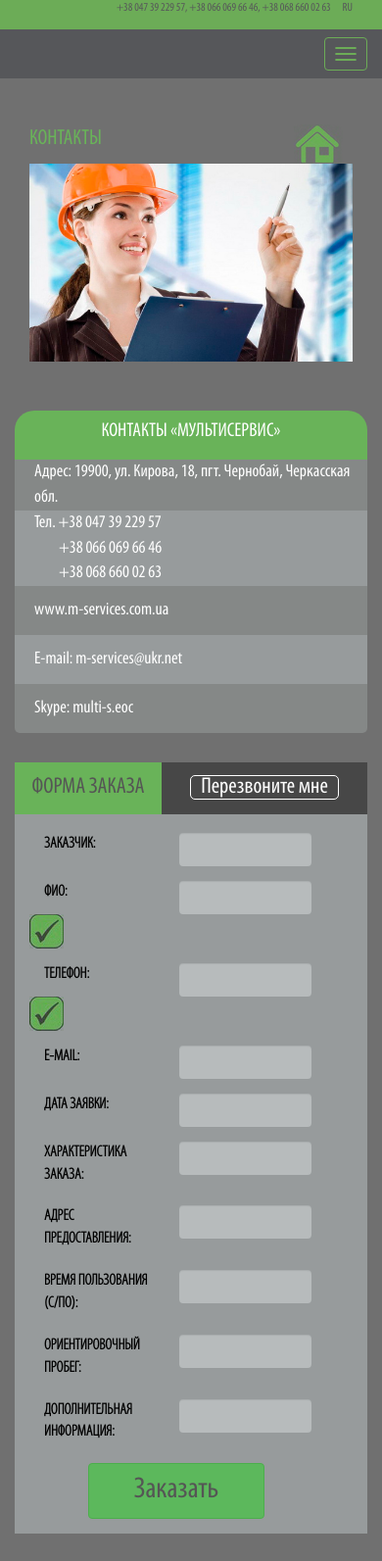
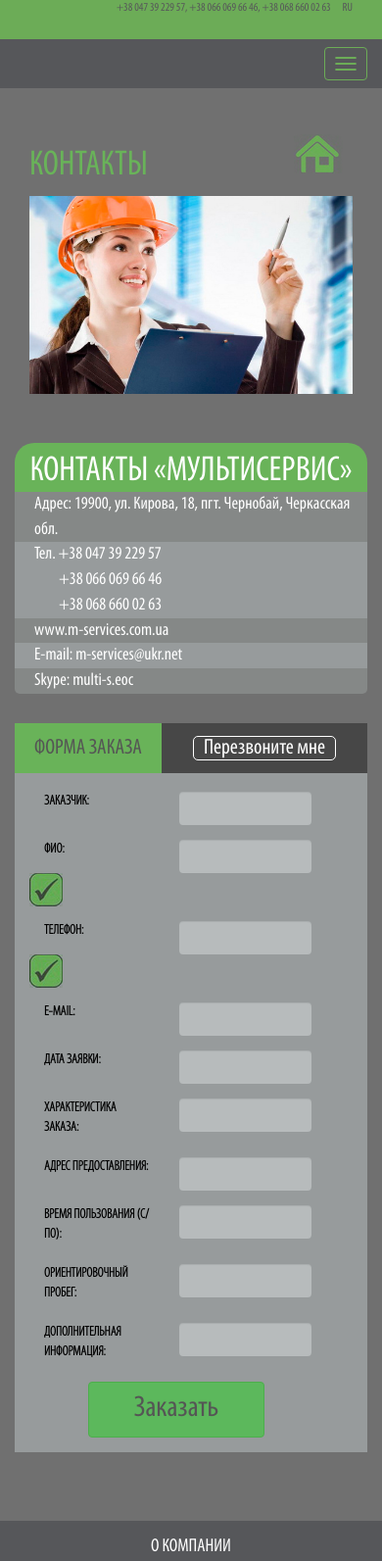
Before and after one commit to Volodymyr75/multiservise, a PHP site: page /site/contact.html in a window 390 px wide. Shown: the top 1593 px of the page at 98% size. Run offline with PHP 8.4, Linux system fonts and the light colour scheme.

Commit message:
forma small

```diff
--- a/site/contact.html
+++ b/site/contact.html
@@ -144,34 +144,34 @@
 							    			<div class="col-sm-5 col-xs-12 no-padding-right">
 							    				<div class="form-group col-sm-12 col-xs-12 no-padding-right">
 								    				<label class="col-sm-3 col-xs-5 control-label" for="zakaz">ЗАКАЗЧИК:</label>
-								    				<div class="col-lg-8 col-xs-6">
+								    				<div class="col-lg-8 col-sm-7 col-xs-6">
 								    					<input type="text" name="name" class="form-control" id="zakaz" placeholder="">
 								    				</div>
 								    			</div>
 								    			<div class="form-group col-sm-12 col-xs-12 no-padding-right">
 								    				<label class="col-sm-3 col-xs-5 control-label">ФИО:</label>
-								    				<div class="col-lg-8 col-xs-6">
+								    				<div class="col-lg-8 col-sm-7 col-xs-6"">
 								    					<input type="text" name="name" class="form-control" id="" placeholder="">
 
 								    				</div>
-								    				<img src="images/mark35-35.png" alt="mark">
+								    				<img src="images/mark34-34.png" alt="mark">
 								    			</div>
 								    			<div class="form-group col-sm-12 col-xs-12 no-padding-right">
 								    				<label class="col-sm-3 col-xs-5 control-label">ТЕЛЕФОН:</label>
-								    				<div class="col-lg-8 col-xs-6">
+								    				<div class="col-lg-8 col-sm-7 col-xs-6">
 								    					<input type="text" name="name" class="form-control" id="" placeholder="">
 								    				</div>
-									    			    <img src="images/mark35-35.png" alt="mark"">
+									    			    <img src="images/mark34-34.png" alt="mark"">
 									    		</div>
 								    			<div class="form-group col-sm-12 col-xs-12 no-padding-right">
 								    				<label class="col-sm-3 col-xs-5 control-label">E-MAIL:</label>
-								    				<div class="col-lg-8 col-xs-6">
+								    				<div class="col-lg-8 col-sm-7 col-xs-6">
 								    					<input type="text" name="name" class="form-control" id="" placeholder="">
 								    				</div>
 								    			</div>
 								    			<div class="form-group col-sm-12 col-xs-12 no-padding-right">
 								    				<label class="col-sm-3 col-xs-5 control-label">ДАТА ЗАЯВКИ:</label>
-								    				<div class="col-lg-8 col-xs-6">
+								    				<div class="col-lg-8 col-sm-7 col-xs-6">
 								    					<input type="email" name="name" class="form-control" id="" placeholder="">
 								    				</div>
 									    		</div>
--- a/site/css/styles.css
+++ b/site/css/styles.css
@@ -682,7 +682,7 @@ input.form-control {
 	}
 }
 
-@media (max-width: 767px) {
+@media (min-width: 480px) and (max-width: 767px) {
 	/*home page*/
 	.green {
 	height: 30px;
@@ -773,4 +773,14 @@ input.form-control {
  	width: 240px;
 	margin: 0 auto 15px;
  	}
+ 	#f1, #f2 {
+
+	font-size: 22px;
+	}
+	label.control-label {
+		font-size: 14px;
+	}
+	div.col-sm-7.col-xs-12, div.col-sm-7.col-xs-12 div.form-group.col-sm-12.col-xs-12 {
+		padding-right: 0;
+	}
 }
```
Also changed, not shown: site/images/mark32-32.png (added), site/images/mark33-33.png (added), site/images/mark34-34.png (added).
